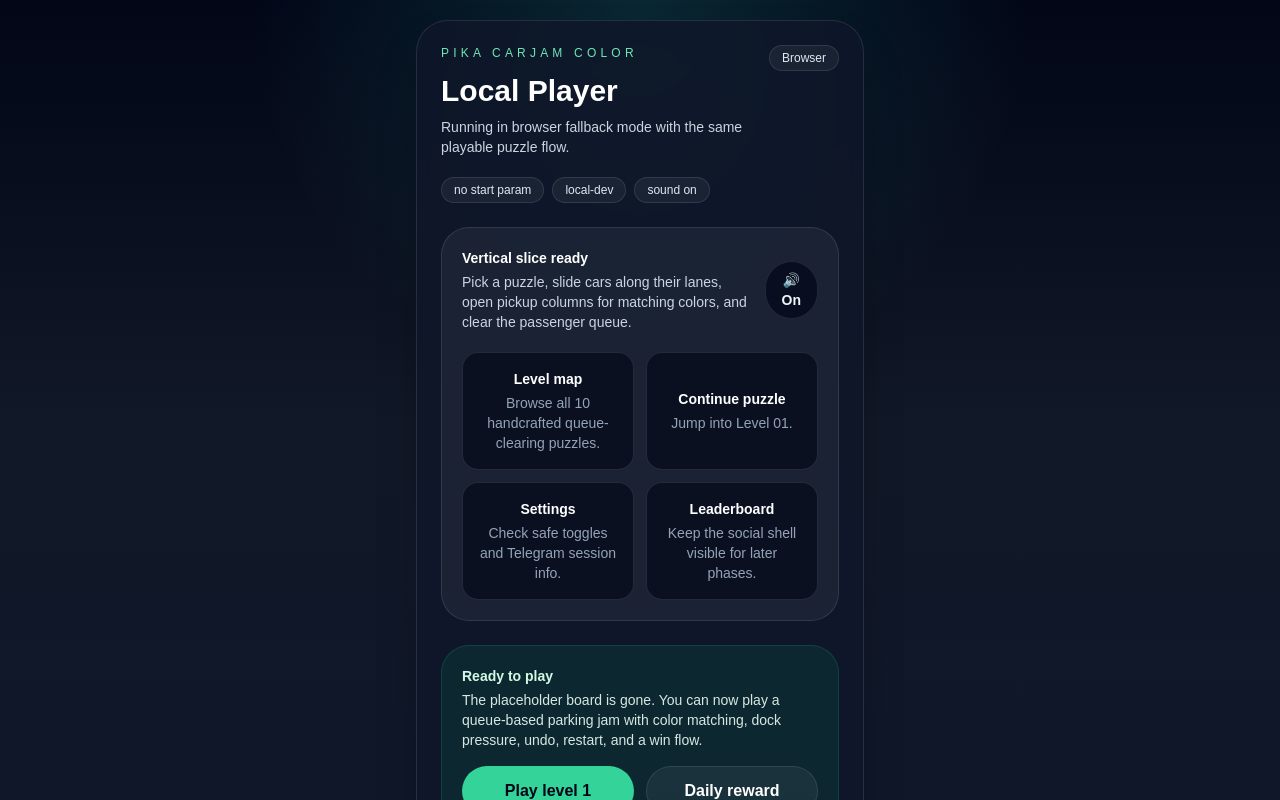
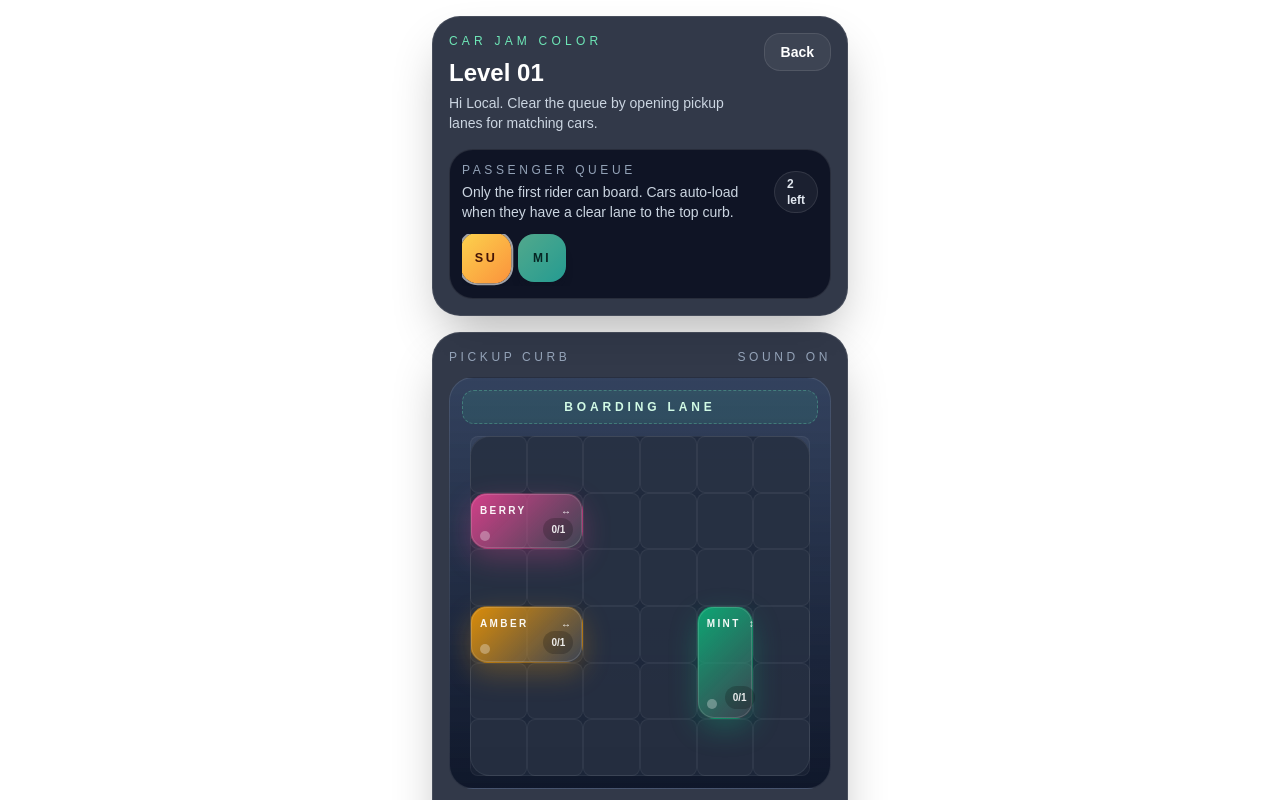
Before and after one commit to gobled/pika-carjam-bot, a Next.js app: page / in a window 1280 px wide. Built offline with nearby package versions, Linux system fonts and the light colour scheme.

Commit message:
Make gameplay reachable from first screen

```diff
--- a/app/lib/useTelegramBootstrap.ts
+++ b/app/lib/useTelegramBootstrap.ts
@@ -1,6 +1,6 @@
 "use client";
 
-import { useEffect, useState } from "react";
+import { useCallback, useEffect, useState } from "react";
 import {
   loadTelegramBootstrap,
   type TelegramBootstrapResult,
@@ -28,30 +28,49 @@ const INITIAL_BOOTSTRAP: TelegramBootstrapResult = {
   error: null,
 };
 
+const FALLBACK_ERROR = "We couldn't open the garage yet. Please try again.";
+
 export function useTelegramBootstrap() {
   const [bootstrap, setBootstrap] = useState<TelegramBootstrapResult>(INITIAL_BOOTSTRAP);
   const [isLoading, setIsLoading] = useState(true);
+  const [fatalError, setFatalError] = useState<string | null>(null);
+  const [attempt, setAttempt] = useState(0);
 
   useEffect(() => {
     let isMounted = true;
 
-    const timer = window.setTimeout(() => {
+    setIsLoading(true);
+    setFatalError(null);
+
+    const frame = window.requestAnimationFrame(() => {
       if (!isMounted) {
         return;
       }
 
-      setBootstrap(loadTelegramBootstrap());
-      setIsLoading(false);
-    }, 120);
+      try {
+        setBootstrap(loadTelegramBootstrap());
+      } catch (error) {
+        console.error("Telegram bootstrap failed unexpectedly.", error);
+        setFatalError(FALLBACK_ERROR);
+      } finally {
+        setIsLoading(false);
+      }
+    });
 
     return () => {
       isMounted = false;
-      window.clearTimeout(timer);
+      window.cancelAnimationFrame(frame);
     };
+  }, [attempt]);
+
+  const retry = useCallback(() => {
+    setAttempt((current) => current + 1);
   }, []);
 
   return {
     ...bootstrap,
     isLoading,
+    fatalError,
+    retry,
   };
 }
--- a/app/page.tsx
+++ b/app/page.tsx
@@ -1,13 +1,12 @@
 "use client";
 
-import { useEffect, useMemo, useState } from "react";
+import { useEffect, useMemo, useRef, useState } from "react";
 import { CarJam } from "@/app/components/CarJam";
 import { getLevelById, getLevelSummaries } from "@/app/lib/levels";
 import { getDisplayName } from "@/app/lib/telegram";
 import { useTelegramBootstrap } from "@/app/lib/useTelegramBootstrap";
 
 type AppView =
-  | "loading"
   | "home"
   | "level-select"
   | "gameplay"
@@ -66,11 +65,12 @@ function ModalCard({ title, description, children }: { title: string; descriptio
 }
 
 export default function HomePage() {
-  const { environment, session, webApp, error, isLoading } = useTelegramBootstrap();
-  const [appView, setAppView] = useState<AppView>("loading");
+  const { environment, session, webApp, error, isLoading, fatalError, retry } = useTelegramBootstrap();
+  const [appView, setAppView] = useState<AppView>("home");
   const [soundEnabled, setSoundEnabled] = useState(true);
   const [selectedLevelId, setSelectedLevelId] = useState(LEVEL_SUMMARIES[0]?.levelId ?? "tutorial-01");
   const [victoryState, setVictoryState] = useState<VictoryState | null>(null);
+  const hasAutoOpenedRef = useRef(false);
 
   useEffect(() => {
     const savedPreference = window.localStorage.getItem(STORAGE_KEYS.soundEnabled);
@@ -80,8 +80,13 @@ export default function HomePage() {
   }, []);
 
   useEffect(() => {
-    setAppView(isLoading ? "loading" : "home");
-  }, [isLoading]);
+    if (fatalError || isLoading || hasAutoOpenedRef.current) {
+      return;
+    }
+
+    hasAutoOpenedRef.current = true;
+    setAppView("gameplay");
+  }, [fatalError, isLoading]);
 
   useEffect(() => {
     const preventPullToRefresh = (event: TouchEvent) => {
@@ -120,16 +125,24 @@ export default function HomePage() {
     setAppView("gameplay");
   };
 
-  if (appView === "loading") {
+  const openSelectedLevel = () => {
+    openLevel(selectedLevelId);
+  };
+
+  if (fatalError) {
     return (
       <AppShell>
         <div className="rounded-[2rem] border border-white/10 bg-slate-900/80 p-8 text-center shadow-2xl shadow-black/30 backdrop-blur">
-          <div className="mx-auto mb-5 h-12 w-12 animate-spin rounded-full border-4 border-emerald-400/20 border-t-emerald-400" />
           <p className="text-xs uppercase tracking-[0.35em] text-emerald-300">Pika CarJam</p>
-          <h1 className="mt-3 text-3xl font-bold text-white">Starting your garage...</h1>
-          <p className="mt-3 text-sm text-slate-300">
-            We&apos;re preparing the app shell and checking whether you launched from Telegram or a regular browser.
-          </p>
+          <h1 className="mt-3 text-3xl font-bold text-white">Garage failed to open</h1>
+          <p className="mt-3 text-sm text-slate-300">{fatalError}</p>
+          <button
+            type="button"
+            onClick={retry}
+            className="mt-6 inline-flex w-full items-center justify-center rounded-full bg-emerald-400 px-5 py-3 text-base font-semibold text-slate-950 transition hover:bg-emerald-300"
+          >
+            Retry
+          </button>
         </div>
       </AppShell>
     );
@@ -161,8 +174,8 @@ export default function HomePage() {
               <h1 className="mt-3 text-3xl font-bold text-white">{displayName}</h1>
               <p className="mt-2 text-sm text-slate-300">
                 {environment === "telegram"
-                  ? "Your Telegram mini app shell now opens into a real puzzle board."
-                  : "Running in browser fallback mode with the same playable puzzle flow."}
+                  ? "Telegram perks load in the background while your first puzzle is already ready to play."
+                  : "Play immediately in any browser, with Telegram enhancements layered on when available."}
                 {username ? ` ${username}` : ""}
               </p>
             </div>
@@ -172,24 +185,54 @@ export default function HomePage() {
           </div>
 
           <div className="mt-5 flex flex-wrap gap-2">
-            <StatusPill>{session.startParam ? `start: ${session.startParam}` : "no start param"}</StatusPill>
+            <StatusPill>{session.startParam ? `start: ${session.startParam}` : "instant play"}</StatusPill>
             <StatusPill>{session.launchSource ?? "unknown source"}</StatusPill>
             <StatusPill>{soundEnabled ? "sound on" : "sound off"}</StatusPill>
+            {isLoading && <StatusPill tone="info">Preparing Telegram extras…</StatusPill>}
           </div>
 
           {(error || hasSessionWarning) && (
             <div className="mt-5 rounded-2xl border border-amber-400/30 bg-amber-500/10 p-4">
               <div className="flex items-start justify-between gap-3">
                 <div>
-                  <p className="text-sm font-semibold text-amber-100">Session fallback active</p>
+                  <p className="text-sm font-semibold text-amber-100">Telegram extras are optional</p>
                   <p className="mt-1 text-sm text-amber-50/90">
-                    {error ?? "Telegram opened the app without user details. We&apos;ll continue with a safe guest shell until session data is available."}
+                    {error ?? "Telegram opened the app without user details. Gameplay still works now, and profile-powered extras can attach later."}
                   </p>
                 </div>
                 <StatusPill tone="warning">Guest mode</StatusPill>
               </div>
             </div>
           )}
+
+          <div className="mt-6 rounded-[1.75rem] border border-emerald-500/20 bg-emerald-500/10 p-5">
+            <p className="text-sm font-semibold text-emerald-100">Jump straight into the puzzle loop</p>
+            <h2 className="mt-2 text-3xl font-black text-white">Start clearing cars in one tap.</h2>
+            <p className="mt-2 text-sm text-emerald-50/90">
+              Slide vehicles, open pickup lanes, and match the front passenger queue before the dock fills up.
+            </p>
+            <div className="mt-5 grid gap-3 sm:grid-cols-[minmax(0,1fr)_auto]">
+              <button
+                type="button"
+                onClick={openSelectedLevel}
+                className="inline-flex w-full items-center justify-center rounded-full bg-emerald-400 px-5 py-4 text-base font-semibold text-slate-950 transition hover:bg-emerald-300"
+              >
+                {isLoading ? "Play now" : `Start ${selectedLevel?.levelId.replace("tutorial-", "Level ") ?? "Level 1"}`}
+              </button>
+              <button
+                type="button"
+                onClick={() => setAppView("level-select")}
+                className="inline-flex w-full items-center justify-center rounded-full border border-white/10 bg-white/5 px-5 py-4 text-base font-semibold text-white transition hover:bg-white/10"
+              >
+                Level map
+              </button>
+            </div>
+            <p className="mt-3 text-xs text-emerald-100/80">
+              {isLoading
+                ? "The board opens automatically as soon as initialization finishes, so you never get stuck on a passive status screen."
+                : "Initialization is complete, and the board will open automatically if you stay on this screen."}
+            </p>
+          </div>
 
           <div className="mt-6 rounded-[1.75rem] border border-white/10 bg-white/5 p-5">
             <div className="flex items-center justify-between gap-3">
@@ -211,19 +254,11 @@ export default function HomePage() {
             <div className="mt-5 grid grid-cols-2 gap-3 text-left text-sm">
               <button
                 type="button"
-                onClick={() => setAppView("level-select")}
-                className="rounded-2xl border border-white/10 bg-slate-950/60 p-4 transition hover:border-emerald-400/40 hover:bg-slate-950"
-              >
-                <p className="font-semibold text-white">Level map</p>
-                <p className="mt-1 text-slate-400">Browse all 10 handcrafted queue-clearing puzzles.</p>
-              </button>
-              <button
-                type="button"
-                onClick={() => openLevel(selectedLevelId)}
-                className="rounded-2xl border border-white/10 bg-slate-950/60 p-4 transition hover:border-emerald-400/40 hover:bg-slate-950"
+                onClick={openSelectedLevel}
+                className="rounded-2xl border border-emerald-400/30 bg-slate-950/60 p-4 transition hover:border-emerald-400/50 hover:bg-slate-950"
               >
                 <p className="font-semibold text-white">Continue puzzle</p>
-                <p className="mt-1 text-slate-400">Jump into {selectedLevel?.levelId.replace("tutorial-", "Level ") ?? "Level 1"}.</p>
+                <p className="mt-1 text-slate-400">Jump into {selectedLevel?.levelId.replace("tutorial-", "Level ") ?? "Level 1"} instantly.</p>
               </button>
               <button
                 type="button"
@@ -241,33 +276,16 @@ export default function HomePage() {
                 <p className="font-semibold text-white">Leaderboard</p>
                 <p className="mt-1 text-slate-400">Keep the social shell visible for later phases.</p>
               </button>
+              <button
+                type="button"
+                onClick={() => setAppView("daily-reward-modal")}
+                className="rounded-2xl border border-white/10 bg-slate-950/60 p-4 transition hover:border-emerald-400/40 hover:bg-slate-950"
+              >
+                <p className="font-semibold text-white">Daily reward</p>
+                <p className="mt-1 text-slate-400">Preview the next layer without blocking the core puzzle flow.</p>
+              </button>
             </div>
           </div>
-
-          {appView === "home" && (
-            <div className="mt-6 rounded-[1.75rem] border border-emerald-500/20 bg-emerald-500/10 p-5">
-              <p className="text-sm font-semibold text-emerald-100">Ready to play</p>
-              <p className="mt-1 text-sm text-emerald-50/90">
-                The placeholder board is gone. You can now play a queue-based parking jam with color matching, dock pressure, undo, restart, and a win flow.
-              </p>
-              <div className="mt-4 grid grid-cols-2 gap-3">
-                <button
-                  type="button"
-                  onClick={() => openLevel(LEVEL_SUMMARIES[0]?.levelId ?? selectedLevelId)}
-                  className="inline-flex w-full items-center justify-center rounded-full bg-emerald-400 px-5 py-3 text-base font-semibold text-slate-950 transition hover:bg-emerald-300"
-                >
-                  Play level 1
-                </button>
-                <button
-                  type="button"
-                  onClick={() => setAppView("daily-reward-modal")}
-                  className="inline-flex w-full items-center justify-center rounded-full border border-white/10 bg-white/5 px-5 py-3 text-base font-semibold text-white transition hover:bg-white/10"
-                >
-                  Daily reward
-                </button>
-              </div>
-            </div>
-          )}
 
           {appView === "level-select" && (
             <section className="mt-6 rounded-[1.75rem] border border-white/10 bg-slate-950/60 p-5">
```
